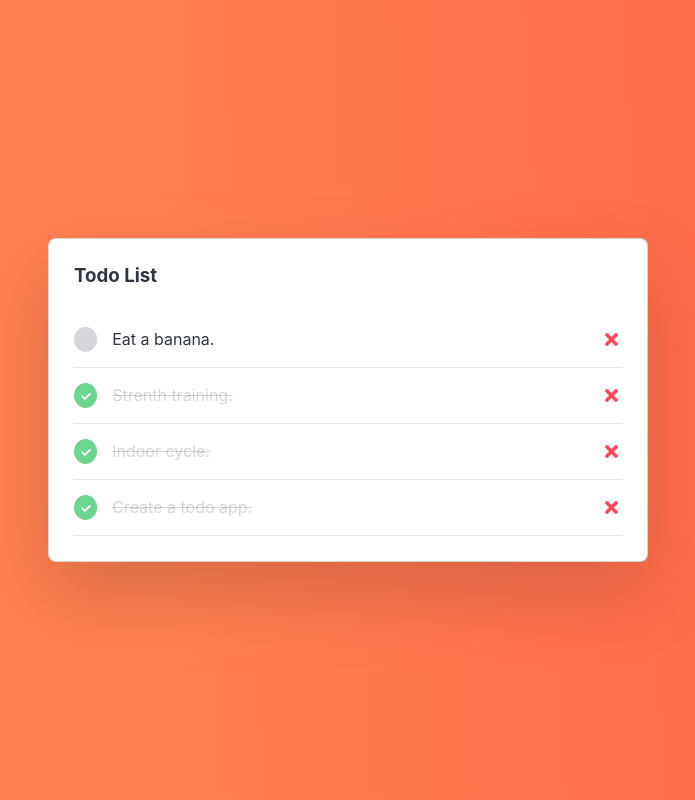
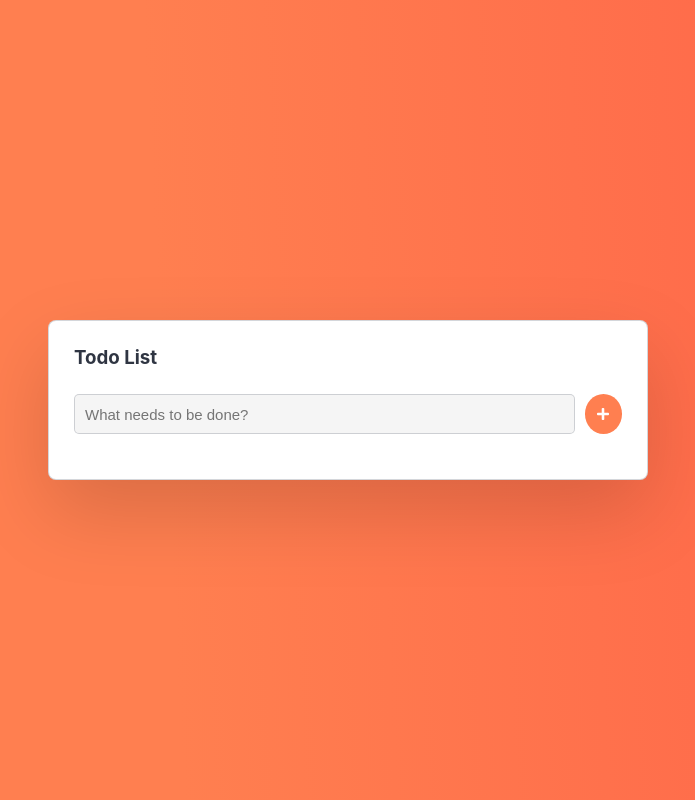
Before and after one commit to samogorm/simple-todos, a React (Create React App) app: page / in a window 1280 px wide. Shown: the whole page, without its empty margins (292-987 px from the left). Built offline with nearby package versions, Linux system fonts and the light colour scheme.

Commit message:
We can now add/remove todos using localstorage

```diff
--- a/src/App.js
+++ b/src/App.js
@@ -2,28 +2,7 @@ import React from 'react';
 import { TodoList } from './components/todo-list/TodoList';
 
 import './App.css';
-const items = [
-  {
-    id: 1,
-    title: 'Eat a banana.',
-    completed: false
-  },
-  {
-    id: 3,
-    title: 'Strenth training.',
-    completed: true
-  },
-  {
-    id: 4,
-    title: 'Indoor cycle.',
-    completed: true
-  },
-  {
-    id: 5,
-    title: 'Create a todo app.',
-    completed: true
-  }
-];
+const items = JSON.parse(localStorage.getItem('todos'));
 
 function App() {
   return (
--- /dev/null
+++ b/src/components/add-todo/AddTodo.css
@@ -0,0 +1,46 @@
+.add-todo {
+    display: flex;
+    justify-content: space-between;
+    margin-bottom: 20px;
+}
+
+.add-todo input {
+    width: 100%;
+    margin-right: 10px;
+    background: rgba(0,0,0,0.04);
+    border: 1px solid var(--app-grey);
+    transition: all .1s;
+    border-radius: 5px;
+    padding: 2px 10px;
+    font-size: 15px;
+    height: 40px;
+    color: var(--app-charcoal);
+}
+
+.add-todo input:focus {
+    border: 2px solid var(--app-coral);
+    background: var(--app-white);
+
+}
+
+.add-todo button {
+    background: var(--app-coral);
+    border: none;
+    border-radius: 50%;
+    height: 40px;
+    width: 40px;
+    display: flex;
+    justify-content: center;
+    align-items: center;
+    transition: all .5s ease-in-out;
+}
+
+.add-todo button:hover {
+    cursor: pointer;
+    background: var(--app-orange);
+}
+
+.add-todo button img {
+    width: 12px;
+    height: auto;
+}
--- /dev/null
+++ b/src/components/add-todo/AddTodo.js
@@ -0,0 +1,34 @@
+import React from 'react';
+
+import './AddTodo.css';
+
+const PlusIcon = require('./../../assets/plus.svg');
+
+export const AddTodo = () => {
+
+    return(
+        <div className="add-todo">
+            <input id="add-todo" placeholder="What needs to be done?" />
+            <button onClick={() => {
+                let input = document.querySelector('#add-todo');
+
+                // get available todos.
+                let todos = JSON.parse(localStorage.getItem('todos'));
+
+                let todo = {
+                    title: input.value,
+                    completed: false
+                }
+
+                if(todos !== null) todos.push(todo);
+                else todos = [todo];
+
+                // Set new todos.
+                localStorage.setItem('todos', JSON.stringify(todos));
+            }}>
+                <img src={PlusIcon} alt="Plus icon" />
+            </button>
+        </div>
+    )
+
+}
--- a/src/components/todo-item/TodoItem.css
+++ b/src/components/todo-item/TodoItem.css
@@ -15,6 +15,7 @@
     line-height: 24px;
     width: 100%;
     transition: all .5s ease-in-out;
+    font-size: 15px;
 }
 
 .todo-item--checked p {
--- a/src/components/todo-item/TodoItem.js
+++ b/src/components/todo-item/TodoItem.js
@@ -15,6 +15,17 @@ export const TodoItem = (props) => {
     */
     const _captureOptionValue = (value) => setCompleted(value);
 
+    const _removeTodo = (target) => {
+        let todos = JSON.parse(localStorage.getItem('todos'));
+        let index = target.getAttribute('data-todo');
+
+        todos.splice(index, 1);
+
+        // update the localstorage.
+        localStorage.setItem('todos', JSON.stringify(todos));
+
+    }
+
     return(
         <div id={props.id} className={completed ? 'todo-item todo-item--checked' : 'todo-item'}>
             <CheckboxButton
@@ -23,7 +34,7 @@ export const TodoItem = (props) => {
             />
             <p>{props.title}</p>
 
-            <div className="delete-todo">
+            <div data-todo={props.id} className="delete-todo" onClick={(event) => _removeTodo(event.target.parentElement)}>
                 <img src={CrossIcon} alt="Cross icon"/>
             </div>
         </div>
--- a/src/components/todo-list/TodoList.js
+++ b/src/components/todo-list/TodoList.js
@@ -1,5 +1,6 @@
 import React from 'react';
 import {TodoItem} from './../todo-item/TodoItem';
+import { AddTodo } from '../add-todo/AddTodo';
 
 import './TodoList.css';
 
@@ -10,18 +11,21 @@ export const TodoList = (props) => {
             <div className="todo-list-header">
                 <h3>Todo List</h3>
             </div>
+            <div className="todo-list-add-todo">
+                <AddTodo />
+            </div>
             <div className="todo-list-body">
                 {
-                    props.items.map(item => {
+                    props.items !== null ? props.items.map((item, index) => {
                         return (
                             <TodoItem
-                                key={item.id}
-                                id={item.id}
+                                key={index}
+                                id={index}
                                 title={item.title}
                                 completed={item.completed}
                             />
                         )
-                    })
+                    }) : null
                 }
             </div>
             <div className="todo-list-footer">
```
Also changed, not shown: src/assets/plus.svg (added).
